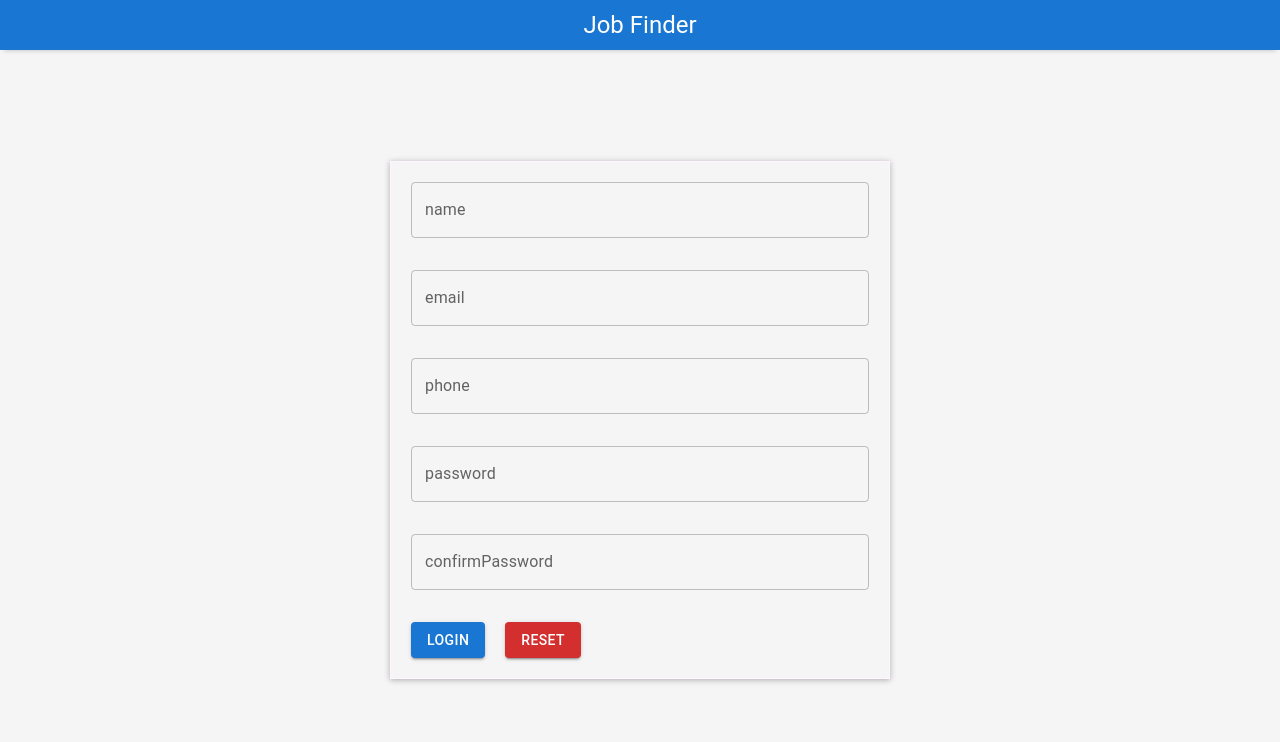
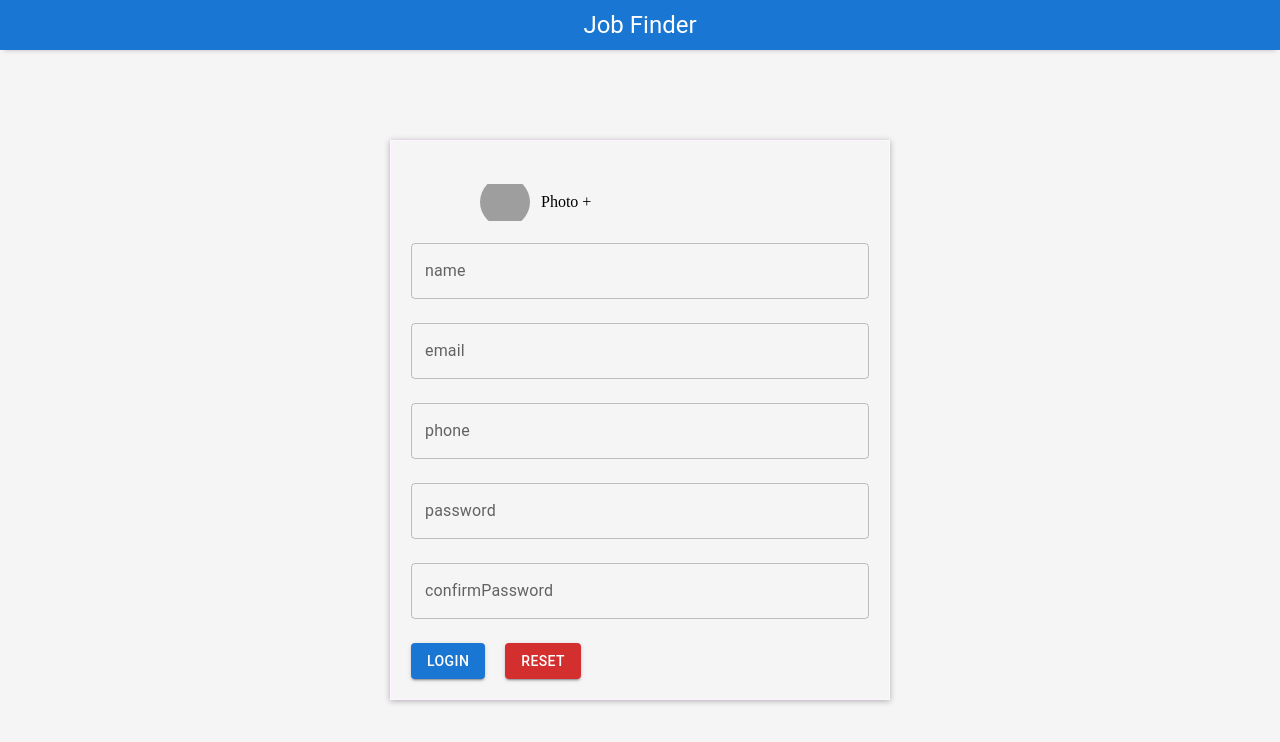
Before and after one commit to vanshitaa-shah/Job-Finder-App, a React (Vite) app: page /seeker/signup in a window 1280 px wide. Shown: the top 742 px of the page. Built offline with nearby package versions, Linux system fonts and the light colour scheme; grey boxes are pictures that could not be loaded.

Commit message:
Added signup and login forms

```diff
--- a/src/components/Forms/InputField/InputField.module.css
+++ b/src/components/Forms/InputField/InputField.module.css
@@ -1,13 +1,10 @@
 .formControl {
   display: flex;
   flex-direction: column;
-  margin-bottom: 2rem;
+  margin-bottom: 1.5rem;
   position: relative;
 }
 
-label {
-  margin-bottom: 0.5rem;
-}
 button {
   margin-right: 20px !important;
 }
--- a/src/components/Forms/Login/Login.tsx
+++ b/src/components/Forms/Login/Login.tsx
@@ -4,9 +4,12 @@ import Navbar from "../../Navbar/Navbar";
 import { loginValidateSchema, loginValues } from "../formvalidation";
 import InputField from "../InputField/InputField";
 import Styles from "./Login.module.css";
+import { useNavigate } from "react-router";
 const Login = () => {
+  const navigate=useNavigate();
+
   const onSubmit = () => {
-    console.log("done");
+  navigate("/allJobs")
   };
   return (
     <>
--- a/src/components/Forms/Signup/Signup.module.css
+++ b/src/components/Forms/Signup/Signup.module.css
@@ -7,32 +7,29 @@
 }
 
 .container {
-  display: flex;
   padding: 20px;
   border: 1px solid #fff4ff;
   position: relative;
   box-shadow: 0px 1px 6px 0 rgb(0 0 0 / 30%);
   width: 500px;
 }
-/* .container::before {
-  content: "";
-  background: url("../../../assets/signup.png");
-  background-repeat: no-repeat;
-  background-position: center;
-  background-size: contain;
+
+.profile {
+  display: flex;
+  flex-direction: column;
+  margin: 2rem 0rem;
+  position: relative;
+}
+.profile label {
+  margin-left: 130px;
+  cursor: pointer;
+}
+#preview {
   position: absolute;
-  top: 0px;
-  right: 0px;
-  bottom: 0px;
-  left: 0px;
-  opacity: 0.35;
-} */
-.imgContainer {
-  display: none;
-}
-
-.formContainer {
-  width: 100%;
+  top: -85%;
+  left: 15%;
+  border-radius: 50%;
+  object-fit: contain;
 }
 
 @media screen and (max-width: 425px) {
--- a/src/components/Forms/Signup/Signup.tsx
+++ b/src/components/Forms/Signup/Signup.tsx
@@ -1,30 +1,70 @@
 import { Button } from "@mui/material";
-import { Form, Formik } from "formik";
+import { ErrorMessage, Field, Form, Formik } from "formik";
+import previewImg from "../../../assets/preview.png";
 import { useNavigate } from "react-router";
 import Navbar from "../../Navbar/Navbar";
 import { signupValidateSchema, signupValues } from "../formvalidation";
 import InputField from "../InputField/InputField";
 import Styles from "./Signup.module.css";
 import Img from "../../../assets/signup.png";
+import { ChangeEvent, useState } from "react";
 
 const Signup = () => {
+  const [preview, setPreview] = useState(previewImg);
   const navigate = useNavigate();
+
+  const handleProfilePreview = (e: ChangeEvent<HTMLInputElement>): void => {
+    const file: File | undefined = e.target.files?.[0];
+    const reader: FileReader = new FileReader();
+
+    if (file) {
+      reader.readAsDataURL(file);
+      reader.onload = () => {
+        setPreview(reader.result as string);
+      };
+    }
+  };
+
   const onSubmit = () => {
     console.log("done");
     navigate("/login");
   };
+
   return (
     <>
       <Navbar />
       <div className={Styles.mainContainer}>
         <div className={Styles.container}>
-          <div className={Styles.formContainer}>
             <Formik
               initialValues={signupValues}
               validationSchema={signupValidateSchema}
               onSubmit={onSubmit}
             >
+              {({ values, setFieldValue }) => (
                 <Form>
+                  <div className={`${Styles.profile}`}>
+                    <label htmlFor="profile">Photo +</label>
+                    <Field
+                      type="file"
+                      name="profile"
+                      id="profile"
+                      value={undefined}
+                      onChange={(e: ChangeEvent<HTMLInputElement>) => {
+                        setFieldValue("profile", e.currentTarget.files?.[0]);
+                        handleProfilePreview(e);
+                      }}
+                      accept="Image/jpg,Image/png"
+                      hidden
+                    />
+                    <img
+                      id={Styles.preview}
+                      src={preview}
+                      width="50"
+                      height="50"
+                      alt=""
+                    />
+                    <ErrorMessage name="profile" component="p" />
+                  </div>
                   <InputField name="name" type="name" />
                   <InputField name="email" type="email" />
                   <InputField name="phone" type="phone" />
@@ -51,13 +91,11 @@ const Signup = () => {
                     Reset
                   </Button>
                 </Form>
+              )}
             </Formik>
           </div>
-          <div className={Styles.imgContainer}>
-            <img src={Img} alt="" />
         </div>
-        </div>
-      </div>
+
     </>
   );
 };
```
Lines whose indentation alone changed are shown as unchanged.
